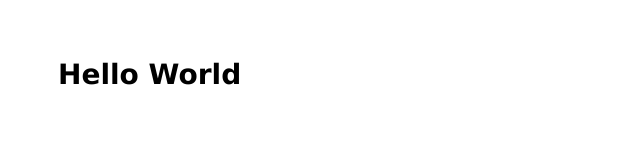
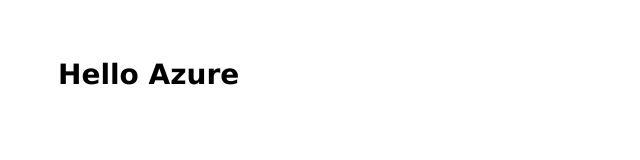
Before and after one commit to SimonJCode/azure-test, a website: page public/index.html in a window 1280 px wide. Shown: the full height of the page, 0-640 px from the left. Drawn offline with Linux system fonts and the light colour scheme.

Commit message:
change h1

```diff
--- a/public/index.html
+++ b/public/index.html
@@ -6,7 +6,7 @@
 </head>
 
 <body>
-  <h1>Hello World</h1>
+  <h1>Hello Azure</h1>
 </body>
 
 </html>
```
